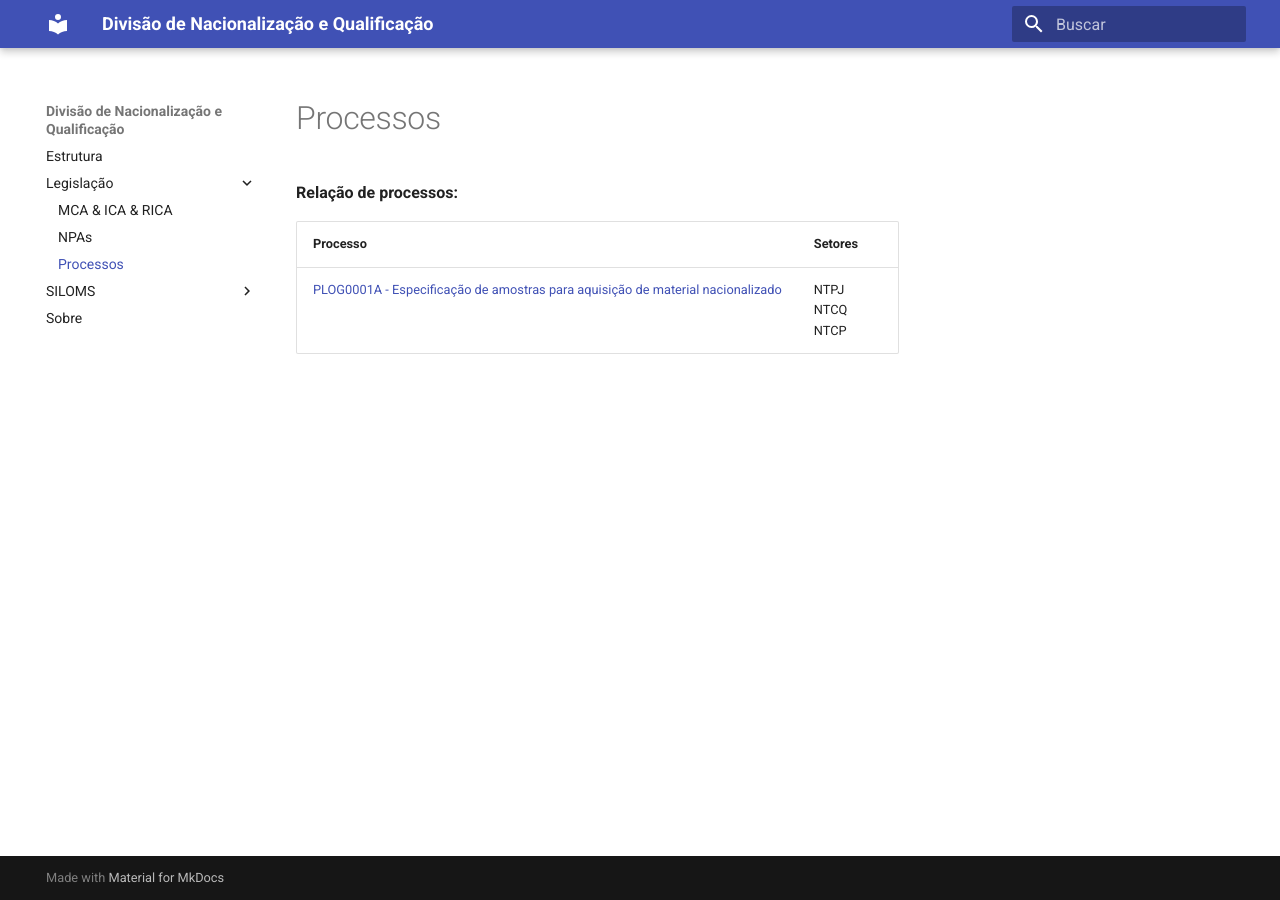
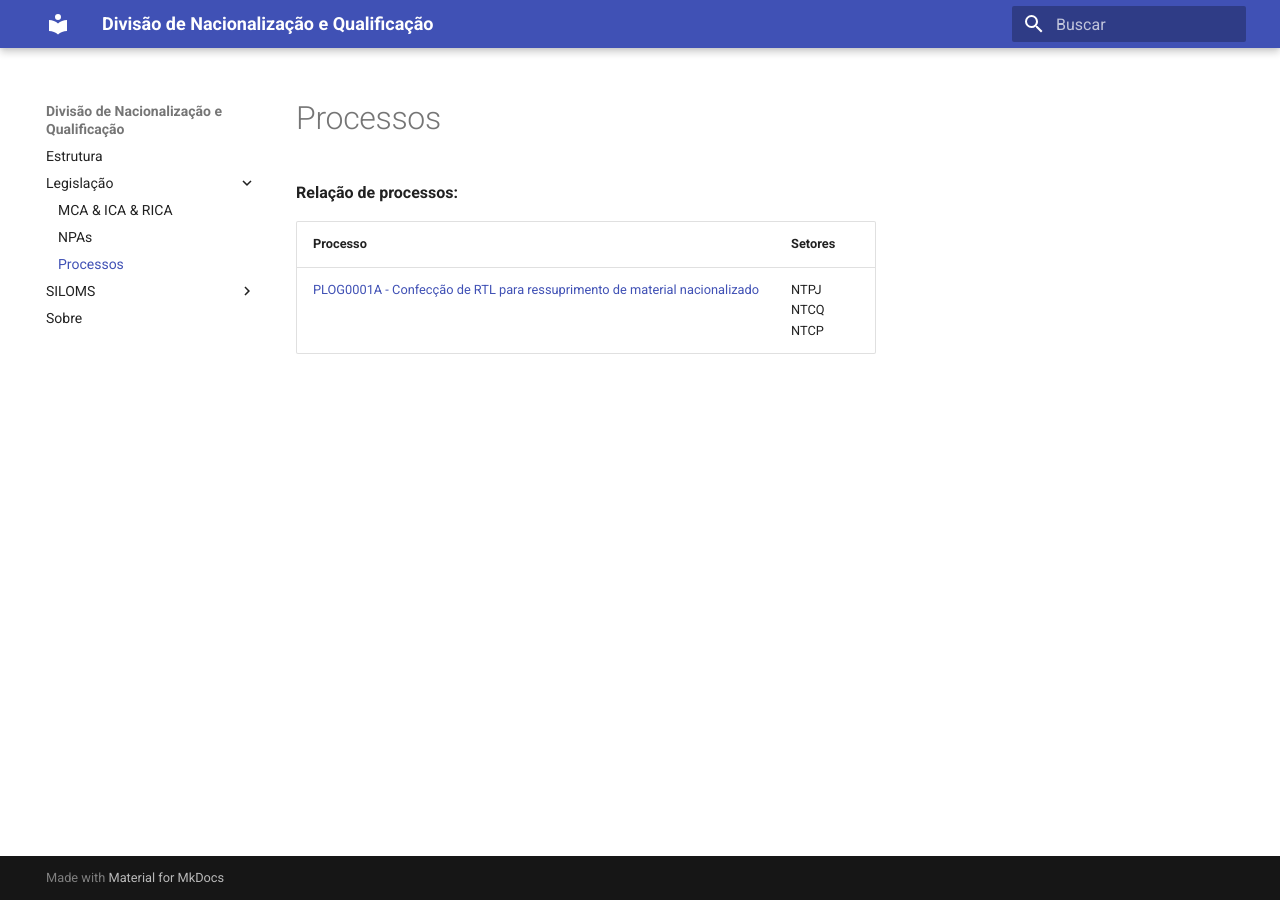
Before and after one commit to nacionalizacao/nacionalizacao.github.io, an MkDocs documentation site: the page built from docs/legislacao/plog/index.md, in a window 1280 px wide. Built offline with MkDocs 1.6.1 and Material for MkDocs 9.7.7, drawn with Linux system fonts in a browser that asks for light colours.

Commit message:
modelo PLOG atualizado

```diff
--- a/LEIAME.txt
+++ b/LEIAME.txt
@@ -1,13 +1,10 @@
-<<<<<<< HEAD
 Para iniciar localmente:
 mkdocs serve
 
 Abrir o browser no endereço:
 http://127.0.0.1:8000
-=======
 Instalação do tema "material"
 pip install mkdocs-material
->>>>>>> bbf052e02b3e551a9e6b756234cda3b682d19542
 
 Manual antigo:
 https://app.gitbook.com/@nnac-celog/s/manual/
--- a/docs/legislacao/plog/index.md
+++ b/docs/legislacao/plog/index.md
@@ -2,4 +2,4 @@
 
 | Processo | Setores |
 | ----     | ----    |
-| [PLOG0001A - Especificação de amostras para aquisição de material nacionalizado](PLOG0001A - Especificação de amostras para aquisição de material nacionalizado.docx) | NTPJ <br> NTCQ <br> NTCP  |
+| [PLOG0001A - Confecção de RTL para ressuprimento de material nacionalizado](PLOG0001A - Confecção de RTL para ressuprimento de material nacionalizado.docx) | NTPJ <br> NTCQ <br> NTCP  |
```
Also changed, not shown: docs/index.md (+1 -1 lines), 2 other files.
